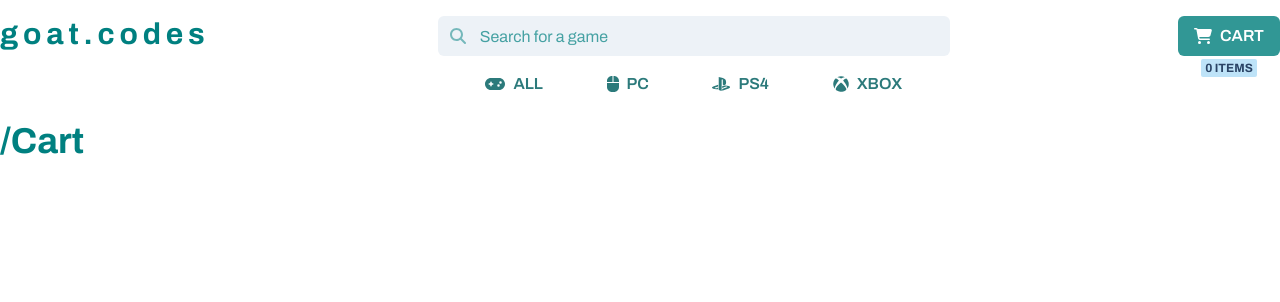
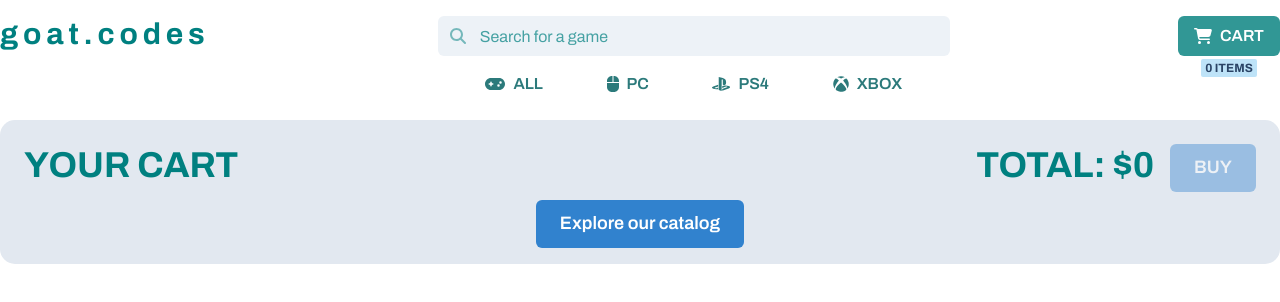
Before and after one commit to TomasDeLosSantos/Ecommerce-DeLosSantos, a React (Create React App) app: page /cart in a window 1280 px wide. Shown: the top 302 px of the page. Built offline with nearby package versions, Linux system fonts and the light colour scheme.

Commit message:
Cart View

```diff
--- a/src/components/Cart.js
+++ b/src/components/Cart.js
@@ -1,9 +1,35 @@
-import { Box, Heading } from "@chakra-ui/react";
+import { Box, Heading, Button } from "@chakra-ui/react";
+import { useContext, useEffect } from "react";
+import { Context } from "./CartContext";
+import CartItem from "./CartiItem";
+const Cart = () => {
+    const cart = useContext(Context);
 
-const Cart = () => {
     return(
-        <Box maxWidth={"1320px"} margin={"auto"} color={"teal"}>
-            <Heading>/Cart</Heading>
+        <Box className="checkout" maxWidth={"1320px"} margin={"auto"} padding={"1rem"}>
+            <Box maxWidth={"1320px"} margin={"auto"} display={"flex"} justifyContent={"space-between"} alignContent={"center"} padding={"0.5rem"}>
+                <Heading color={"teal"}>YOUR CART</Heading>
+                <Heading color={"teal"}>
+                    {"TOTAL: $" + cart.cart.reduce((a,b) => a + (b.item.price * b.quant), 0)}
+                    <Button ml={"1rem"} variant={"solid"} colorScheme={"blue"} size={"lg"} isDisabled={cart.cart.length <= 0}>BUY</Button>
+                </Heading>
+                {/* <Button variant={"solid"} colorScheme={"blue"}>Buy Cart</Button> */}
+                {/* <Box className="checkout" width={"100%"}>
+                    <Heading>Items In Cart:</Heading>
+                    <Heading>{cart.cart.reduce((a,b) => a + b.quant, 0)}</Heading>
+                    <Heading>Total: {cart.cart.reduce((a,b) => a + (b.item.price * b.quant), 0)}</Heading>
+                    <Button>BUY</Button>
+                </Box> */}
+
+            </Box>
+            <Box display={"flex"} flexWrap={"wrap"}>
+                {cart.cart.length > 0
+                    ?
+                    cart.cart.map(i => <CartItem key={i.item.id} game={i.item} quant={i.quant}></CartItem>)
+                    :
+                    <Button variant={"solid"} colorScheme={"blue"} margin={"auto"} size={"lg"}>Explore our catalog</Button>
+                }
+            </Box>
         </Box>
     );
 }
--- a/src/components/CartContext.js
+++ b/src/components/CartContext.js
@@ -1,4 +1,4 @@
-import React, { useState } from "react";
+import React, { useEffect, useState } from "react";
 
 export const Context = React.createContext([]);
 
@@ -26,7 +26,7 @@ const CartContext = ({ defaultValue = [], children }) => {
     }
 
     const removeItem = (itemId) =>{
-        setCart(cart.filter(i => i.item.id === itemId));
+        setCart(cart.filter(i => i.item.id !== itemId));
     }
 
     const clear = () =>{
--- a/src/components/CartWidget.js
+++ b/src/components/CartWidget.js
@@ -1,12 +1,15 @@
-import { Heading, Button, ButtonGroup, Input, InputGroup, InputLeftElement, Badge, Box } from '@chakra-ui/react'
+import { Button, Badge, Box } from '@chakra-ui/react'
 import { FontAwesomeIcon } from '@fortawesome/react-fontawesome'
-import { faMagnifyingGlass, faGamepad, faComputerMouse, faCartShopping } from '@fortawesome/free-solid-svg-icons'
+import { faCartShopping } from '@fortawesome/free-solid-svg-icons'
+import { Context } from './CartContext'
+import { useContext } from 'react'
 
 const CartWidget = () => {
+    let cart = useContext(Context);
     return(
         <Box display={"flex"} flexDir={"column"} alignItems={"center"}>
             <Button leftIcon={<FontAwesomeIcon icon={faCartShopping}/>} colorScheme="teal" variant={"solid"}>CART</Button>
-            <Badge colorScheme={"blue"} textAlign={"center"} mt={"0.2rem"} width={"-webkit-fit-content"}>0 items</Badge>
+            <Badge colorScheme={"blue"} textAlign={"center"} mt={"0.2rem"} width={"-webkit-fit-content"}>{cart.cart.reduce((a, b) => a + b.quant, 0) + " items"}</Badge>
         </Box>
     );
 }
--- /dev/null
+++ b/src/components/CartiItem.js
@@ -0,0 +1,47 @@
+import { Box, Link, Heading, Badge, IconButton } from "@chakra-ui/react";
+import { faX } from "@fortawesome/free-solid-svg-icons";
+import { FontAwesomeIcon } from "@fortawesome/react-fontawesome";
+import { Context } from "./CartContext";
+import { useContext } from "react";
+
+const CartItem = ({game, quant}) => {
+    const {id, pictureUrl, price, title} = game;
+
+    const cart = useContext(Context);
+    return(
+        <Box    display={"flex"}
+                flexDir={"column"}
+                alignContent={"center"}
+                justifyContent={"center"}
+                borderRadius={"10px"}
+                padding={"0.5rem"}
+                margin={"1rem"}
+                width={"30%"}
+                minWidth={"300px"}
+                position={"relative"}
+                >
+
+            <Box    className="img hover delete gameCard"
+                    display={"flex"}
+                    flexDirection={"column"}
+                    onClick={() => cart.removeItem(id)}>
+                <FontAwesomeIcon icon={faX} className={"delete__icon"}></FontAwesomeIcon>
+                <img className='img' src={pictureUrl}/>
+            </Box>
+
+            <Box display={"flex"} alignContent={"center"} justifyContent={"space-between"} mt={"0.5rem"} mb={"0.5rem"}>
+
+                <Heading size={"md"} color={"teal"} textAlign={"center"} mb={"0.5rem"}>
+                    {title + "  "}
+                    <Badge size={"md"} colorScheme={"blue"} width={"-webkit-fit-content"} margin={"auto"}>{quant + " units"}</Badge>
+                </Heading>
+
+                <Heading size={"md"} color={"teal"}>
+                    {"$" + price}
+                </Heading>
+            </Box>
+        </Box>
+    )
+}
+
+export default CartItem;
--- a/src/styles/style.css
+++ b/src/styles/style.css
@@ -1,4 +1,6 @@
 .img{
+    position: relative;
+    z-index: 1;
     border-radius: 15px;
     transition: all 0.2s;
 }
@@ -11,3 +13,68 @@
     color: white;
     background-color: teal;
 }
+
+.gameCard::after{
+    content: '';
+    display: block;
+    position: absolute;
+    top: 0;
+    left: 0;
+    border-radius: 15px;
+    width: 100%;
+    height: 100%;
+    /* background-color: red; */
+    z-index: 10;
+    opacity: 0.5;
+    transition: 0.1s all;
+}
+
+.gameCard:hover::after{
+    background-color: red;
+}
+
+
+.delete__icon{
+    position: absolute;
+    display: none;
+    top: 50%;
+    left: 50%;
+    transform: translate(-50%, -50%);
+    font-size: 1.5rem;
+    padding: 0.8rem 1rem;
+    color: #fff;
+    background-color: red;
+    border-radius: 15px;
+    z-index: 15;
+    transition: 0.1s all;
+}
+
+.gameCard:hover > .delete__icon{
+    display: block;
+}
+/* .title::after{
+    content: '';
+    display: block;
+    position: absolute;
+    top: 0;
+    left: 0;
+    width: 500px;
+    height: 500px;
+    background-color: red;
+    z-index: 10;
+} */
+
+.checkout{
+    /* opacity: 0.8; */
+    /* background: rgba(44,122,123, 0.8);
+    background: linear-gradient(0deg, rgba(44,122,123,0.8) 7%, rgba(190,213,255,0.8) 100%);
+    backdrop-filter: blur(60px);
+    border-radius: 15px; */
+    /* background: linear-gradient(var(blue),rgba(39,39,39,0) 70%); */
+
+    background-color: #E2E8F0;
+    /* opacity: 0.6; */
+    backdrop-filter: blur(10px);
+    border-radius: 15px;
+    /* box-shadow: 1px 1px 1px #0d0d0d; */
+}
```
